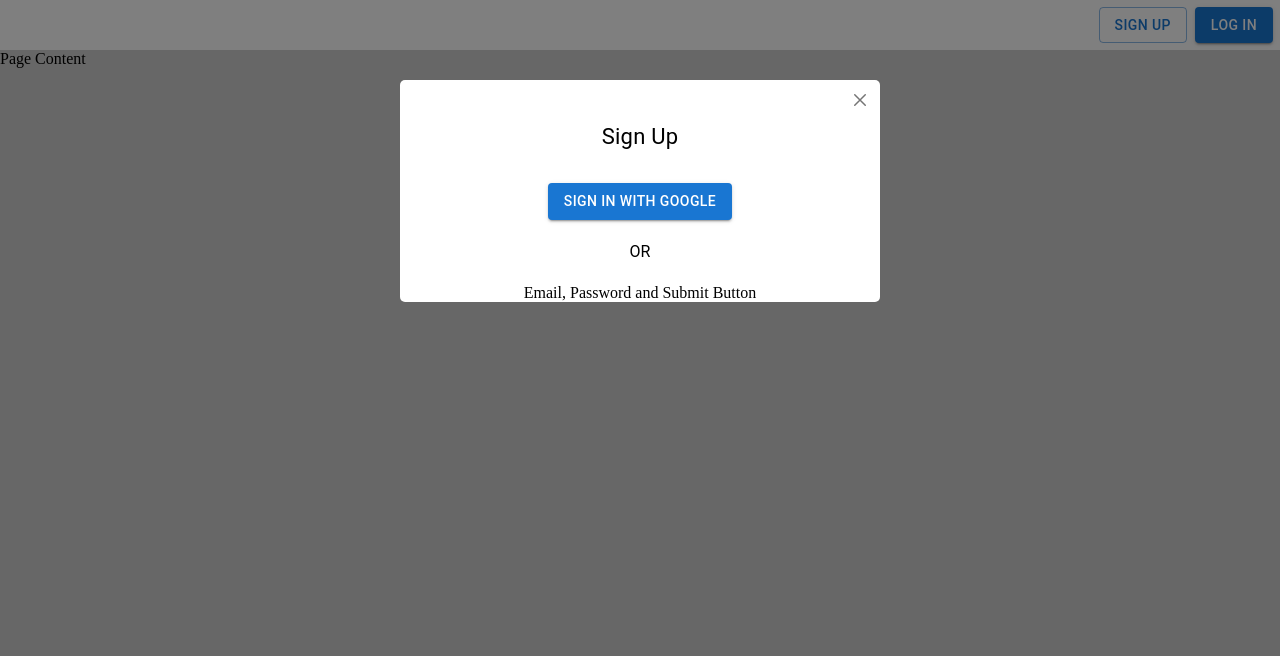
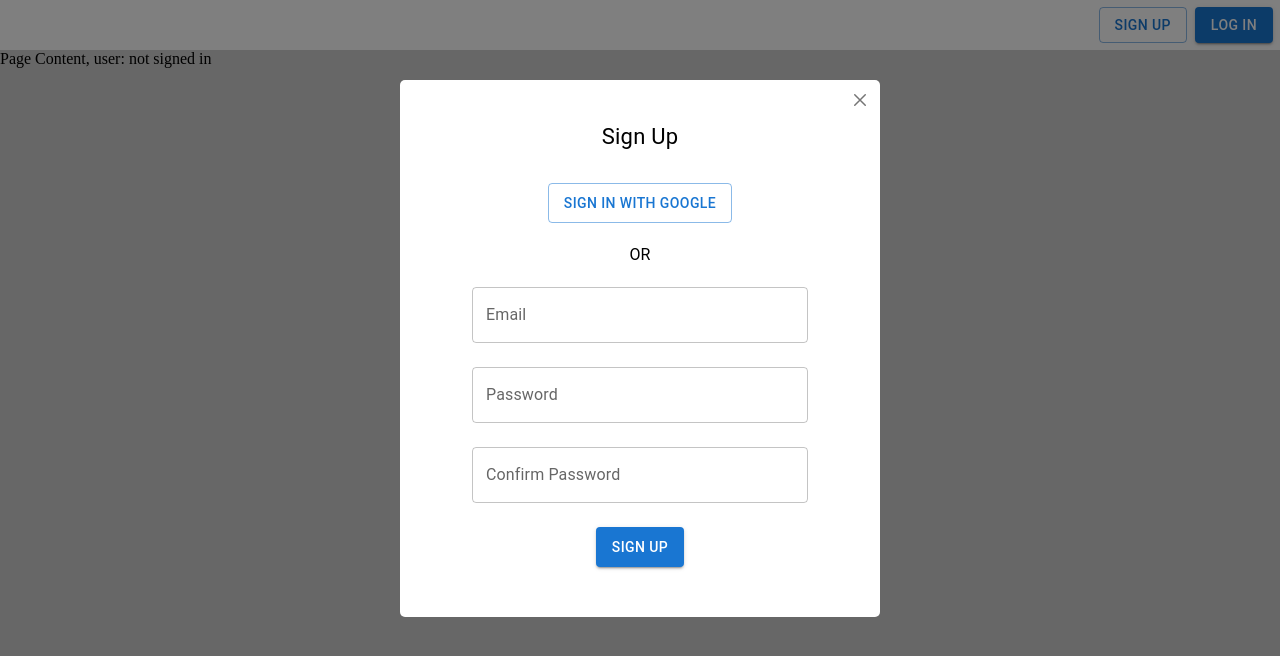
Before and after one commit to SamMathelete/gc-webathon, a Next.js app: page / in a window 1280 px wide. Both pictures are taken after a click on the button "SIGN UP". Shown: the top 656 px of the page. Built offline with nearby package versions, Linux system fonts and the light colour scheme; no server answers.

Commit message:
auth completed. GoogleProvider + EmailPassword

```diff
--- a/atoms/authModalAtom.js
+++ b/atoms/authModalAtom.js
@@ -2,7 +2,7 @@ import { atom } from "recoil";
 
 const defaultState = {
   open: false,
-  view: "login",
+  view: "signup",
 };
 
 export const authModalState = atom({
--- a/components/Modals/AuthModal/AuthModal.js
+++ b/components/Modals/Auth/AuthModal.js
@@ -4,7 +4,8 @@ import { useRecoilState } from "recoil";
 import { authModalState } from "../../../atoms/authModalAtom";
 import { IoCloseOutline } from "react-icons/io5";
 import OauthButtons from "./OauthButtons";
-import AuthInputs from "./AuthInputs";
+import SignUp from "./SignUp";
+import LogIn from "./LogIn";
 
 const AuthModal = () => {
   const [modalState, setModalState] = useRecoilState(authModalState);
@@ -58,13 +59,14 @@ const AuthModal = () => {
             justifyContent: "center",
             alignItems: "center",
             display: "flex",
+            flex: 1,
             flexDirection: "column",
             marginTop: "30px",
           }}
         >
           <OauthButtons />
           <Typography sx={{ marginY: "20px" }}>OR</Typography>
-          <AuthInputs />
+          {modalState.view === "signup" ? <SignUp /> : <LogIn />}
         </Box>
       </Box>
     </Modal>
--- /dev/null
+++ b/components/Modals/Auth/LogIn.js
@@ -0,0 +1,67 @@
+import React, { useState } from "react";
+import { Stack, TextField, Box, Button, FormControl } from "@mui/material";
+import { useSignInWithEmailAndPassword } from "react-firebase-hooks/auth";
+import { auth } from "../../../firebase/clientApp";
+import { useSetRecoilState } from "recoil";
+import { authModalState } from "../../../atoms/authModalAtom";
+
+const LogIn = () => {
+  const [signInWithEmailAndPassword, user, loading, error] =
+    useSignInWithEmailAndPassword(auth);
+  const setModalState = useSetRecoilState(authModalState);
+  const [email, setEmail] = useState("");
+  const [password, setPassword] = useState("");
+
+  const handleLogIn = async () => {
+    const res = await signInWithEmailAndPassword(email, password);
+    console.log(res);
+    setModalState((state) => ({ ...state, open: false }));
+  };
+  return (
+    <Stack
+      sx={{
+        display: "flex",
+        flexDirection: "column",
+        width: "70%",
+        marginX: "20px",
+      }}
+      spacing={3}
+    >
+      <TextField
+        id="email"
+        variant="outlined"
+        label="Email"
+        type="email"
+        value={email}
+        onChange={(e) => setEmail(e.target.value)}
+      />
+      <TextField
+        id="password"
+        variant="outlined"
+        label="Password"
+        type="password"
+        value={password}
+        onChange={(e) => setPassword(e.target.value)}
+      />
+
+      <Box
+        sx={{
+          display: "flex",
+          justifyContent: "center",
+          paddingBottom: "50px",
+        }}
+      >
+        <Button
+          variant="contained"
+          type="submit"
+          sx={{ height: "40px" }}
+          onClick={handleLogIn}
+        >
+          Sign Up
+        </Button>
+      </Box>
+    </Stack>
+  );
+};
+
+export default LogIn;
--- /dev/null
+++ b/components/Modals/Auth/OauthButtons.js
@@ -0,0 +1,23 @@
+import { Button } from "@mui/material";
+import React from "react";
+import { useSignInWithGoogle } from "react-firebase-hooks/auth";
+import { auth } from "../../../firebase/clientApp";
+import { useSetRecoilState } from "recoil";
+import { authModalState } from "../../../atoms/authModalAtom";
+
+const OauthButtons = () => {
+  const [signInWithGoogle, user, loading, error] = useSignInWithGoogle(auth);
+  const setAuthModalState = useSetRecoilState(authModalState);
+  const handleLogin = async () => {
+    await signInWithGoogle();
+    setAuthModalState((state) => ({ ...state, open: false }));
+  };
+
+  return (
+    <Button variant="outlined" onClick={handleLogin} sx={{ height: "40px" }}>
+      Sign in with Google
+    </Button>
+  );
+};
+
+export default OauthButtons;
--- /dev/null
+++ b/components/Modals/Auth/SignUp.js
@@ -0,0 +1,77 @@
+import React, { useState } from "react";
+import { Button, Stack, TextField, Box } from "@mui/material";
+import { useCreateUserWithEmailAndPassword } from "react-firebase-hooks/auth";
+import { auth } from "../../../firebase/clientApp";
+
+const SignUp = () => {
+  const [createUserWithEmailAndPassword, user, loading, error] =
+    useCreateUserWithEmailAndPassword(auth);
+  const [email, setEmail] = useState("");
+  const [password, setPassword] = useState("");
+  const [passwordConfirm, setPasswordConfirm] = useState("");
+  const [errorText, setErrorText] = useState("");
+
+  const handleSignUp = async () => {
+    if (password !== passwordConfirm) {
+      setErrorText("Password does not match");
+      return;
+    }
+    const userCredentials = await createUserWithEmailAndPassword(
+      email,
+      password
+    );
+    console.log(userCredentials);
+  };
+  return (
+    <Stack
+      sx={{
+        display: "flex",
+        flexDirection: "column",
+        width: "70%",
+        marginX: "20px",
+      }}
+      spacing={3}
+    >
+      <TextField
+        id="email"
+        variant="outlined"
+        label="Email"
+        value={email}
+        onChange={(e) => setEmail(e.target.value)}
+      />
+      <TextField
+        id="password"
+        variant="outlined"
+        label="Password"
+        type="password"
+        value={password}
+        onChange={(e) => setPassword(e.target.value)}
+      />
+      <TextField
+        id="password_confirm"
+        variant="outlined"
+        label="Confirm Password"
+        type="password"
+        value={passwordConfirm}
+        onChange={(e) => setPasswordConfirm(e.target.value)}
+      />
+      <Box
+        sx={{
+          display: "flex",
+          justifyContent: "center",
+          paddingBottom: "50px",
+        }}
+      >
+        <Button
+          variant="contained"
+          sx={{ height: "40px" }}
+          onClick={handleSignUp}
+        >
+          Sign Up
+        </Button>
+      </Box>
+    </Stack>
+  );
+};
+
+export default SignUp;
--- a/components/Modals/AuthModal/AuthInputs.js
+++ /dev/null
@@ -1,7 +0,0 @@
-import React from "react";
-
-const AuthInputs = () => {
-  return <div>Email, Password and Submit Button</div>;
-};
-
-export default AuthInputs;
--- a/components/Modals/AuthModal/OauthButtons.js
+++ /dev/null
@@ -1,8 +0,0 @@
-import { Button } from "@mui/material";
-import React from "react";
-
-const OauthButtons = () => {
-  return <Button variant="contained">Sign in with Google</Button>;
-};
-
-export default OauthButtons;
--- a/components/Navbar/AuthButtons/AuthButtons.js
+++ b/components/Navbar/AuthButtons/AuthButtons.js
@@ -1,11 +1,12 @@
 import React from "react";
 import { Button, Stack } from "@mui/material";
-import AuthModal from "../../Modals/AuthModal/AuthModal";
+import AuthModal from "../../Modals/Auth/AuthModal";
 import { authModalState } from "../../../atoms/authModalAtom";
 import { useSetRecoilState } from "recoil";
 
 const AuthButtons = () => {
   const setModalState = useSetRecoilState(authModalState);
+
   return (
     <Stack direction="row" spacing={1}>
       <Button
--- a/components/Navbar/Navbar.js
+++ b/components/Navbar/Navbar.js
@@ -1,8 +1,12 @@
 import React from "react";
 import { Stack, Button } from "@mui/material";
 import AuthButtons from "./AuthButtons/AuthButtons";
+import { useAuthState, useSignOut } from "react-firebase-hooks/auth";
+import { auth } from "../../firebase/clientApp";
 
 const Navbar = () => {
+  const [signOut, signoutLoading, signoutError] = useSignOut(auth);
+  const [user, loading, error] = useAuthState(auth);
   return (
     <Stack
       direction="row"
@@ -12,7 +16,13 @@ const Navbar = () => {
       bgcolor="#FFFFFF"
       paddingX="7px"
     >
-      <AuthButtons />
+      {user ? (
+        <Button variant="contained" onClick={async () => await signOut()}>
+          Log Out
+        </Button>
+      ) : (
+        <AuthButtons />
+      )}
     </Stack>
   );
 };
--- a/pages/index.js
+++ b/pages/index.js
@@ -1,7 +1,9 @@
 import Head from "next/head";
-
+import { useAuthState } from "react-firebase-hooks/auth";
+import { auth } from "../firebase/clientApp";
 
 export default function Home() {
+  const [user, loading, error] = useAuthState(auth);
   return (
     <div>
       <Head>
@@ -13,7 +15,7 @@ export default function Home() {
         <link rel="icon" href="/favicon.ico" />
       </Head>
 
-      <main>Page Content</main>
+      <main>Page Content, user: {user ? user?.email : "not signed in"}</main>
     </div>
   );
 }
```
